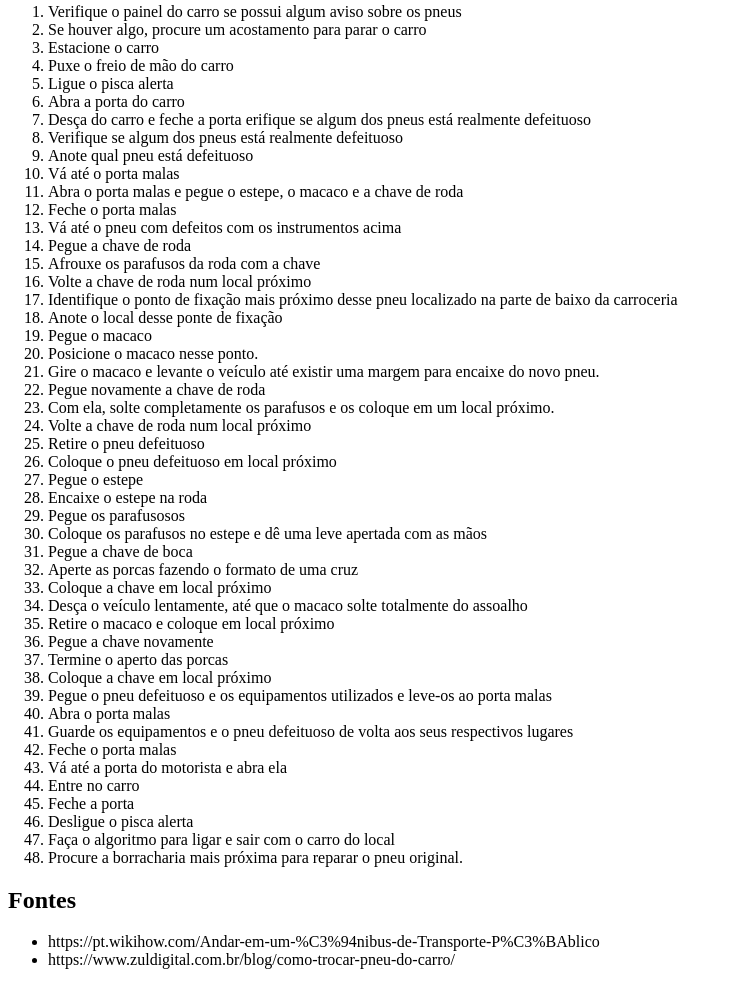
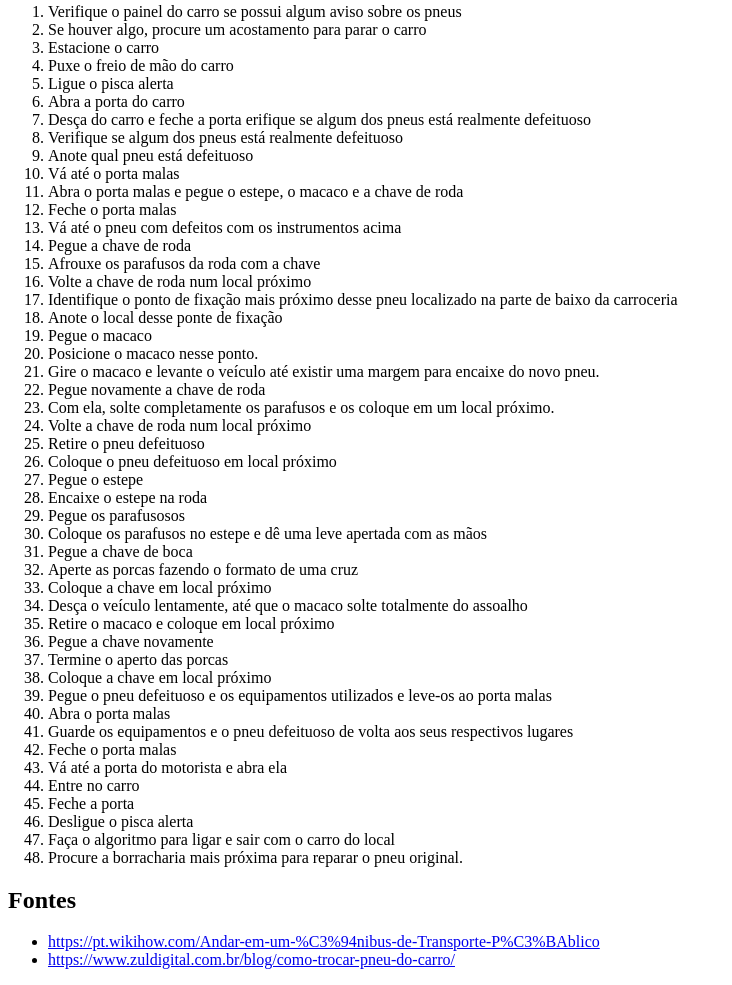
Before and after one commit to Henriqueamfreitas/m1-entrega-logica-henriqueamfreitas, a plain HTML site: page index.html in a window 1280 px wide. Shown: the part 749-1734 px from the top of the page, without its empty margins (0-732 px from the left). Drawn offline with Linux system fonts and the light colour scheme.

Commit message:
versão final com fontes e links

```diff
--- a/index.html
+++ b/index.html
@@ -95,8 +95,8 @@
     </ol>
     <h2>Fontes</h2>
     <ul>
-        <li>https://pt.wikihow.com/Andar-em-um-%C3%94nibus-de-Transporte-P%C3%BAblico</li>
-        <li>https://www.zuldigital.com.br/blog/como-trocar-pneu-do-carro/</li>
+        <li><a href="https://pt.wikihow.com/Andar-em-um-%C3%94nibus-de-Transporte-P%C3%BAblico" target="_blank">https://pt.wikihow.com/Andar-em-um-%C3%94nibus-de-Transporte-P%C3%BAblico</a></li>
+        <li><a href="https://www.zuldigital.com.br/blog/como-trocar-pneu-do-carro/" target="_blank">https://www.zuldigital.com.br/blog/como-trocar-pneu-do-carro/</a></li>
     </ul>
 </body>
 </html>
```
